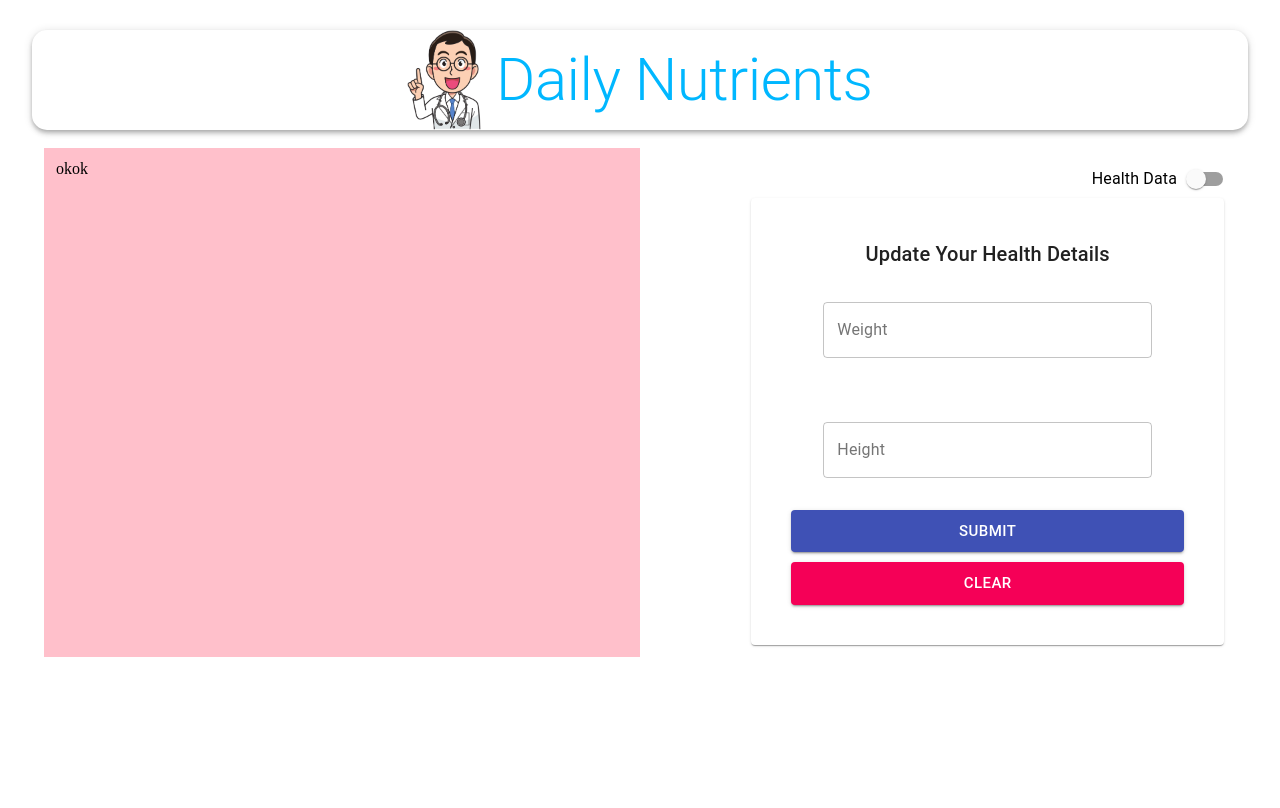
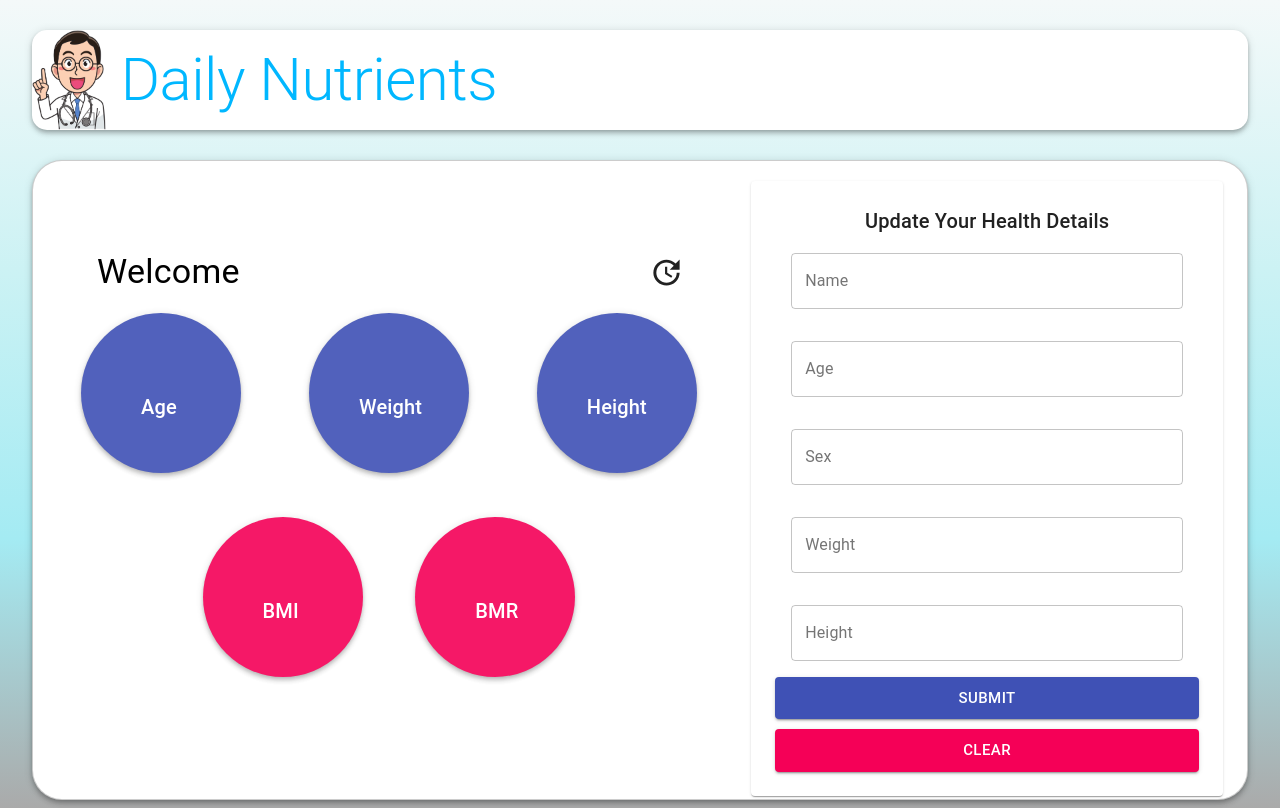
Before and after one commit to devbrian0214/Daily-Nutrients-API, a React (Create React App) app in the folder client/: page / in a window 1280 px wide. Built offline with nearby package versions, Linux system fonts and the light colour scheme; no server answers.

Commit message:
add  HealthDetail component to show health info, add package, add styles,...

```diff
--- a/client/package.json
+++ b/client/package.json
@@ -2,7 +2,10 @@
   "name": "client",
   "version": "0.1.0",
   "private": true,
+  "proxy": "http://localhost:4000",
   "dependencies": {
+    "@material-ui/core": "^4.11.3",
+    "@material-ui/icons": "^4.11.2",
     "@testing-library/jest-dom": "^5.11.9",
     "@testing-library/react": "^11.2.5",
     "@testing-library/user-event": "^12.7.1",
@@ -10,6 +13,7 @@
     "moment": "^2.29.1",
     "react": "^17.0.1",
     "react-dom": "^17.0.1",
+    "react-redux": "^7.2.2",
     "react-scripts": "4.0.2",
     "redux": "^4.0.5",
     "redux-thunk": "^2.3.0",
--- a/client/src/App.js
+++ b/client/src/App.js
@@ -1,9 +1,12 @@
-import React, { useState } from 'react';
+import React, { useState, useEffect } from 'react';
 import { Container, AppBar, Typography, Grow, Grid, FormControlLabel, Switch } from '@material-ui/core';
 import ArrowForwardIosIcon from '@material-ui/icons/ArrowForwardIos';
+import { useDispatch } from 'react-redux';
+
 // import components
 import HealthDetail from './components/HealthDetail/HealthDetail.js';
 import Form from './components/Form/Form.js';
+import { getHD } from './actions/healthDetail.js';
 
 // import styles/images
 import useStyles from './styles.js';
@@ -11,11 +14,17 @@ import doctor from './image/doctor.png';
 
 const App = () => {
     const classes = useStyles();
-    const [isHealthData, setIsHealthData] = useState(false);
+    const dispatch = useDispatch();
+    const [currentId, setCurrentId] = useState(0);
+    // const [isHealthData, setIsHealthData] = useState(true);
 
-    const handleToggle = () => {
-        setIsHealthData((prevMode) => !prevMode);
-    };
+    useEffect(() => {
+        dispatch(getHD());
+    }, [dispatch]);
+
+    // const handleToggle = () => {
+    //     setIsHealthData((prevMode) => !prevMode);
+    // };
 
     return (
         // home  recipe sign in(logout)
@@ -25,23 +34,13 @@ const App = () => {
                 <Typography className={classes.heading} variant='h2' align='center'>Daily Nutrients</Typography>
             </AppBar>
             <Grow in>
-                <Container>
+                <Container className={classes.mainContainer}>
                     <Grid container justify="space-between" alignItems="stretch" spacing={3}>
-                        <Grid item xs={12} sm={6} style={{ background: 'pink' }}>
-                            okok
+                        <Grid item xs={12} sm={6}>
+                            <HealthDetail setCurrentId={setCurrentId} />
                         </Grid>
                         <Grid item xs={12} sm={5}>
-                            <div className={classes.container}>
-                                <div>
-                                    <FormControlLabel control={<Switch color='primary' onChange={handleToggle} />} labelPlacement="start" label={isHealthData ? 'Form' : 'Health Data'} />
-                                </div>
-                            </div>
-                            {isHealthData ? (
-                                <HealthDetail />
-                            ) : (
-                                    <Form />
-                                )}
-
+                            <Form currentId={currentId} setCurrentId={setCurrentId} />
                         </Grid>
                     </Grid>
                 </Container>
--- a/client/src/api/index.js
+++ b/client/src/api/index.js
@@ -3,3 +3,5 @@ import axios from 'axios';
 const url = 'http://localhost:4000/HD';
 
 export const fetchHD = () => axios.get(url);
+export const fetchHD_ID = (id) => axios.get(`${url}/${id}`);
+export const createHD = (newHD) => axios.post(url, newHD);
--- a/client/src/components/Form/Form.js
+++ b/client/src/components/Form/Form.js
@@ -1,22 +1,37 @@
-import React from 'react';
+import React, { useState } from 'react';
 import { TextField, Button, Typography, Paper, ButtonGroup } from '@material-ui/core';
+import { useDispatch } from 'react-redux';
+
+import { createHD } from '../../actions/healthDetail.js';
 
 import useStyles from './styles.js';
 
-const Form = () => {
+const Form = ({ currentId, setCurrentId }) => {
+    const [hdData, setHDData] = useState({ name: '', age: '', sex: '', weight: '', height: '' });
+    const dispatch = useDispatch();
+
     const classes = useStyles();
 
-    const handleSubmit = () => { };
+    const handleSubmit = (e) => {
+        e.preventDefault();
 
-    const onChange = () => { };
+        dispatch(createHD(hdData));
+    };
 
-    const clear = () => { };
+    const onChange = (e) => setHDData({ ...hdData, [e.target.name]: e.target.value });
+
+    const clear = () => {
+        setHDData({ name: '', age: '', sex: '', weight: '', height: '' });
+    };
     return (
         <Paper className={classes.paper}>
             <form autoComplete="off" noValidate className={`${classes.root} ${classes.form}`} onSubmit={handleSubmit}>
                 <Typography variant="h6">Update Your Health Details</Typography>
-                <TextField name="weight" variant="outlined" label="Weight" fullWidth />
-                <TextField name="height" variant="outlined" label="Height" fullWidth />
+                <TextField name="name" variant="outlined" label="Name" fullWidth value={hdData.name} onChange={onChange} />
+                <TextField name="age" variant="outlined" label="Age" fullWidth value={hdData.age} onChange={onChange} />
+                <TextField name="sex" variant="outlined" label="Sex" fullWidth value={hdData.sex} onChange={onChange} />
+                <TextField name="weight" variant="outlined" label="Weight" fullWidth value={hdData.weight} onChange={onChange} />
+                <TextField name="height" variant="outlined" label="Height" fullWidth value={hdData.height} onChange={onChange} />
                 <Button className={classes.buttonSubmit} variant='contained' color="primary" size='large' fullWidth type="submit">Submit</Button>
                 <Button variant='contained' color="secondary" size='large' onClick={clear} fullWidth>Clear</Button>
             </form>
--- a/client/src/components/Form/styles.js
+++ b/client/src/components/Form/styles.js
@@ -3,21 +3,17 @@ import { makeStyles } from '@material-ui/core/styles';
 export default makeStyles((theme) => ({
     root: {
         '& .MuiTextField-root': {
-            margin: theme.spacing(4),
+            margin: theme.spacing(2),
         },
     },
     paper: {
-        padding: theme.spacing(5),
+        padding: theme.spacing(3),
     },
     form: {
         display: 'flex',
         flexWrap: 'wrap',
         justifyContent: 'center',
     },
-    fileInput: {
-        width: '97%',
-        margin: '10px 0',
-    },
     buttonSubmit: {
         marginBottom: 10,
     },
--- a/client/src/components/HealthDetail/HealthDetail.js
+++ b/client/src/components/HealthDetail/HealthDetail.js
@@ -1,11 +1,65 @@
-import React from 'react'
+import React, { useState } from 'react'
+import { Box, Container, Grid, Grow, Typography, Button } from '@material-ui/core';
+import { useSelector } from 'react-redux';
+import UpdateIcon from '@material-ui/icons/Update';
 
-const HealthDetail = () => {
+import useStyles from './styles.js';
+
+
+const HealthDetail = ({ setCurrentId }) => {
+    const healthDetails = useSelector((state) => state.healthDetail);
+    const classes = useStyles();
+
+    const UserId = '6030565e9fd171256f07a6aa';
+    let H = {};
+    for (let i = 0; i < healthDetails.length; i++) {
+        if (healthDetails[i]['_id'] === UserId) {
+            H = healthDetails[i];
+        }
+    }
+    // console.log(H);
+
     return (
-        <div>
-            This is Health Detail
-        </div>
+        <Container key={H._id} className={classes.container}>
+            <div className={classes.overlay1}>
+                <Typography variant='h4'>Welcome {H.name}</Typography>
+            </div>
+            <div className={classes.overlay2}>
+                <Button size="small" onClick={() => { }}><UpdateIcon fontSize="large" /></Button>
+            </div>
+            <Grid container justify='space-between' alignItems="stretch" spacing={3}>
+                <Grid item xs={12} sm={2}>
+                    <Typography variant='h6' className={classes.text1}>Age</Typography>
+                    <Typography variant='h6' className={classes.text}>{H.age}</Typography>
+                    <Box borderRadius="50%" className={`${classes.Round} ${classes.Round1}`} />
+                </Grid>
+                <Grid item xs={12} sm={2}>
+                    <Typography variant='h6' className={classes.text2}>Weight</Typography>
+                    <Typography variant='h6' className={classes.text}>{H.weight}</Typography>
+                    <Box borderRadius="50%" className={`${classes.Round} ${classes.Round1}`} />
+                </Grid>
+                <Grid item xs={12} sm={2}>
+                    <Typography variant='h6' className={classes.text2}>Height</Typography>
+                    <Typography variant='h6' className={classes.text}>{H.height}</Typography>
+                    <Box borderRadius="50%" className={`${classes.Round} ${classes.Round1}`} />
+                </Grid>
+            </Grid>
+
+            <Grid container justify='space-evenly' alignItems="stretch" spacing={3}>
+                <Grid item xs={12} sm={2}>
+                    <Typography variant='h6' className={classes.text1}>BMI</Typography>
+                    <Typography variant='h6' className={classes.text}>{H.bmi}</Typography>
+                    <Box borderRadius="50%" className={`${classes.Round} ${classes.Round2}`} />
+                </Grid>
+                <Grid item xs={12} sm={2}>
+                    <Typography variant='h6' className={classes.text1}>BMR</Typography>
+                    <Typography variant='h6' className={classes.text}>{H.bmr}</Typography>
+                    <Box borderRadius="50%" className={`${classes.Round} ${classes.Round2}`} />
+                </Grid>
+            </Grid>
+        </Container>
     )
+
 }
 
 export default HealthDetail;
--- a/client/src/components/HealthDetail/styles.js
+++ b/client/src/components/HealthDetail/styles.js
@@ -0,0 +1,76 @@
+import { makeStyles } from '@material-ui/core/styles';
+import { Opacity } from '@material-ui/icons';
+
+export default makeStyles((theme) => ({
+    root: {
+        '& .MuiTextField-root': {
+            margin: theme.spacing(2),
+        },
+    },
+    paper: {
+        padding: theme.spacing(3),
+    },
+    form: {
+        display: 'flex',
+        flexWrap: 'wrap',
+        justifyContent: 'center',
+    },
+    buttonSubmit: {
+        marginBottom: 10,
+    },
+    Round: {
+        zIndex: 2,
+        width: '10em',
+        height: '10em',
+        border: 'rgba(0,0,0, 0.9)',
+        boxShadow: '0px 2px 4px -1px rgb(0 0 0 / 20%) , 0px 4px 5px 0px rgb(0 0 0 / 14%), 0px 1px 10px 0px rgb(0 0 0 / 12%)',
+        opacity: 0.9
+    },
+    Round1: {
+        background: '#3F51B5',
+    },
+    Round2: {
+        background: '#f50057',
+    },
+    container: {
+        height: '75vh',
+        paddingTop: 100,
+        position: 'relative'
+    },
+    text: {
+        position: 'relative',
+        top: 110,
+        left: 65,
+        zIndex: 1,
+        color: 'white'
+    },
+    text1: {
+        position: 'relative',
+        top: 110,
+        left: 60,
+        zIndex: 1,
+        color: 'white'
+    },
+    text2: {
+        position: 'relative',
+        top: 110,
+        left: 50,
+        zIndex: 1,
+        color: 'white'
+    },
+    mainText: {
+        paddingBottom: 20
+    },
+    overlay1: {
+        position: 'absolute',
+        top: '70px',
+        left: '40px',
+        color: 'black',
+    },
+    overlay2: {
+        position: 'absolute',
+        top: '70px',
+        right: '-70px',
+        color: 'black',
+    }
+}));
--- /dev/null
+++ b/client/src/index.css
@@ -0,0 +1,3 @@
+body {
+    background: linear-gradient(#f4f9f9, #ccf2f4, #a4ebf3, #aaaaaa);
+}
--- a/client/src/index.js
+++ b/client/src/index.js
@@ -14,6 +14,8 @@ import thunk from 'redux-thunk';
 import App from './App.js';
 import reducers from './reducers/index.js';
 
+import './index.css';
+
 const store = createStore(reducers, compose(applyMiddleware(thunk)));
 
 // connect to div of Id of root
--- a/client/src/styles.js
+++ b/client/src/styles.js
@@ -6,7 +6,7 @@ export default makeStyles(() => ({
         margin: '30px 0',
         display: 'flex',
         flexDirection: 'row',
-        justifyContent: 'center',
+        justifyContent: 'flex-start',
         alignItems: 'center',
     },
     heading: {
@@ -15,8 +15,12 @@ export default makeStyles(() => ({
     image: {
         marginRight: '15px',
     },
-    container: {
-        display: 'flex',
-        justifyContent: 'flex-end',
-    }
+    mainContainer: {
+        background: 'white',
+        height: '80vh',
+        borderRadius: 30,
+        border: '1px solid rgba(0,0,0, 0.2)',
+        paddingTop: 20,
+        boxShadow: '0px 2px 4px -1px rgb(0 0 0 / 20%) , 0px 4px 5px 0px rgb(0 0 0 / 14%), 0px 1px 10px 0px rgb(0 0 0 / 12%)',
+    },
 }));
```
Also changed, not shown: client/src/actions/healthDetail.js (+31 -0 lines), client/src/reducers/healthDetail.js (+12 -4 lines), 1 other file (tests, documents, lock files or other folders).
